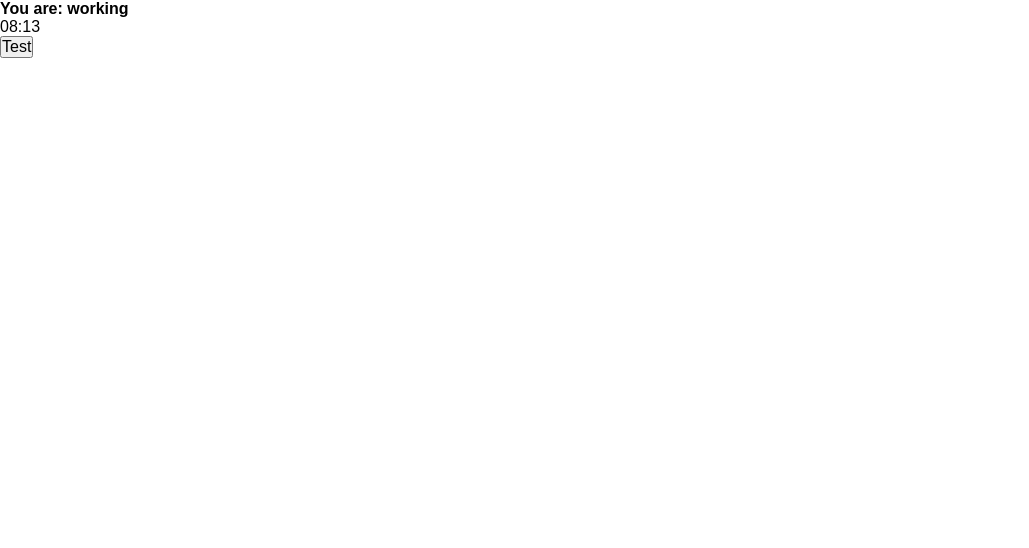
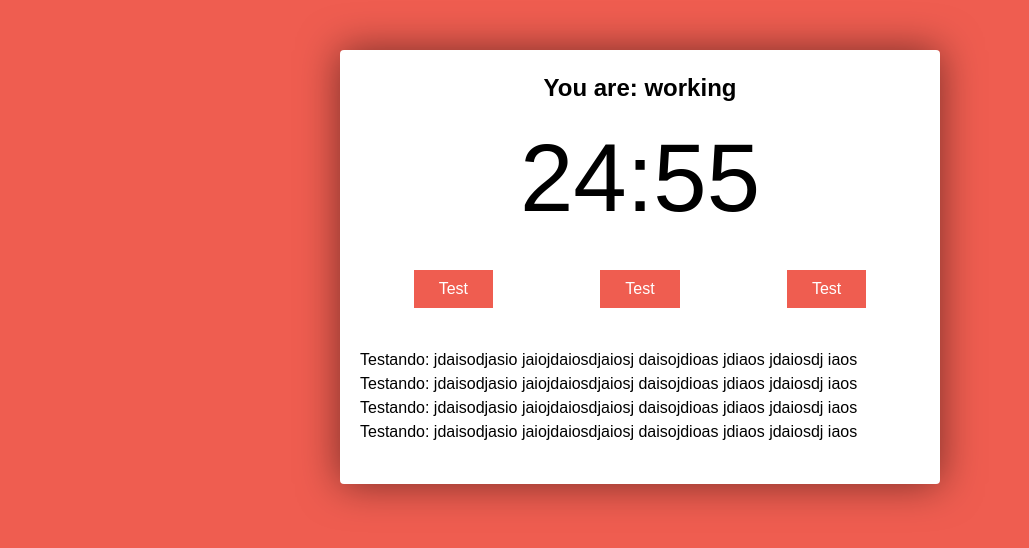
Before and after one commit to CaioCeretta/pomodoro-react, a React (Create React App) app: page / in a window 1280 px wide. Shown: the top 548 px of the page, without its empty margins (0-1029 px from the left). Built offline with nearby package versions, Linux system fonts and the light colour scheme.

Commit message:
Configured the initial CSS

```diff
--- a/public/index.html
+++ b/public/index.html
@@ -26,7 +26,7 @@
     -->
     <title>React App</title>
   </head>
-  <body>
+  <body class="working">
     <noscript>You need to enable JavaScript to run this app.</noscript>
     <div id="root"></div>
     <!--
--- a/src/App.tsx
+++ b/src/App.tsx
@@ -1,10 +1,16 @@
 import React from 'react';
 
 import { PomodoroTimer } from './components/pomodoroTimer';
+
 function App() {
   return (
-    <div className="App">
-      <PomodoroTimer defaultPomodoroTime={500} />
+    <div className="container">
+      <PomodoroTimer
+        pomodoroTime={1500}
+        shortRestTime={300}
+        longRestTime={900}
+        cycles={5}
+      />
     </div>
   );
 }
--- a/src/components/pomodoroTimer.tsx
+++ b/src/components/pomodoroTimer.tsx
@@ -5,11 +5,14 @@
 import { Timer } from './timer';
 
 interface PomodoroProps {
-  defaultPomodoroTime: number;
+  pomodoroTime: number;
+  shortRestTime: number;
+  longRestTime: number;
+  cycles: number;
 }
 
 export function PomodoroTimer(props: PomodoroProps): JSX.Element {
-  const [mainTime, setMainTime] = React.useState(props.defaultPomodoroTime);
+  const [mainTime, setMainTime] = React.useState(props.pomodoroTime);
 
   useInterval(() => {
     setMainTime(mainTime - 1);
@@ -19,7 +22,33 @@
     <div className="pomodoro">
       <h2>You are: working</h2>
       <Timer mainTime={mainTime} />
-      <Button text="Test" onClick={() => console.log(1)}></Button>
+      <div className="controls">
+        <Button text="Test" onClick={() => console.log(1)}></Button>
+        <Button text="Test" onClick={() => console.log(1)}></Button>
+        <Button text="Test" onClick={() => console.log(1)}></Button>
+      </div>
+
+      <div className="details">
+        <p>
+          Testando: jdaisodjasio jaiojdaiosdjaiosj daisojdioas jdiaos jdaiosdj
+          iaos
+        </p>
+
+        <p>
+          Testando: jdaisodjasio jaiojdaiosdjaiosj daisojdioas jdiaos jdaiosdj
+          iaos
+        </p>
+
+        <p>
+          Testando: jdaisodjasio jaiojdaiosdjaiosj daisojdioas jdiaos jdaiosdj
+          iaos
+        </p>
+
+        <p>
+          Testando: jdaisodjasio jaiojdaiosdjaiosj daisojdioas jdiaos jdaiosdj
+          iaos
+        </p>
+      </div>
     </div>
   );
 }
--- a/src/index.css
+++ b/src/index.css
@@ -8,4 +8,65 @@
 
 body {
   font-family: sans-serif;
+  background-color: #41e1ba;
+  transition: background-color 300ms ease-in-out;
+  line-height: 1.5
 }
+
+.container {
+  max-width: 640px;
+  margin: 0 auto;
+}
+
+.working {
+  background: #EF5D50;
+}
+
+.hidden {
+  display: none;
+}
+
+.pomodoro {
+  background: #FFFFFF;
+  margin: 50px 20px;
+  padding: 20px;
+  border-radius: 4px;
+  box-shadow: 0 0 40px rgba(0,0,0, .5);
+
+}
+
+.pomodoro h2 {
+  font-size: 24px;
+  text-align: center;
+}
+
+.pomodoro .timer {
+  font-size: 6rem;
+  text-align: center;
+}
+
+.pomodoro .controls {
+  display: flex;
+  align-items: center;
+  justify-content: space-evenly;
+}
+
+.pomodoro button {
+  background-color: #41e1ba;
+  border: none;
+  cursor: pointer;
+  padding: 10px 25px;
+  color: #000;
+  transition: background-color 300ms ease-in-out;
+  margin: 20px auto;
+
+}
+
+.working .pomodoro button {
+  background: #EF5D50;
+  color: #FFF;
+}
+
+.pomodoro .details {
+  margin: 20px 0;
+}
```
